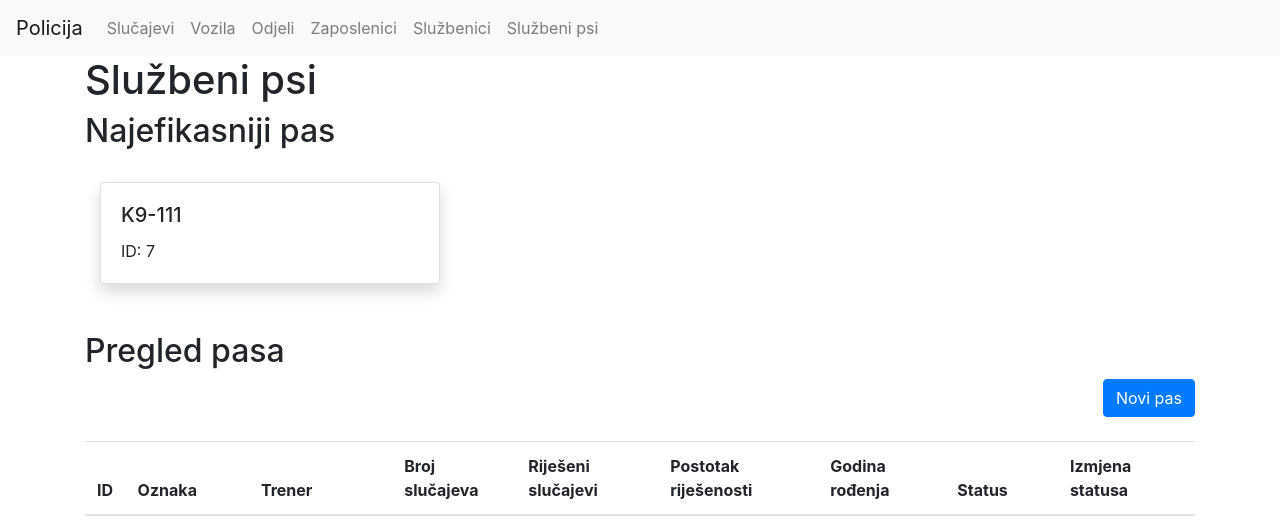
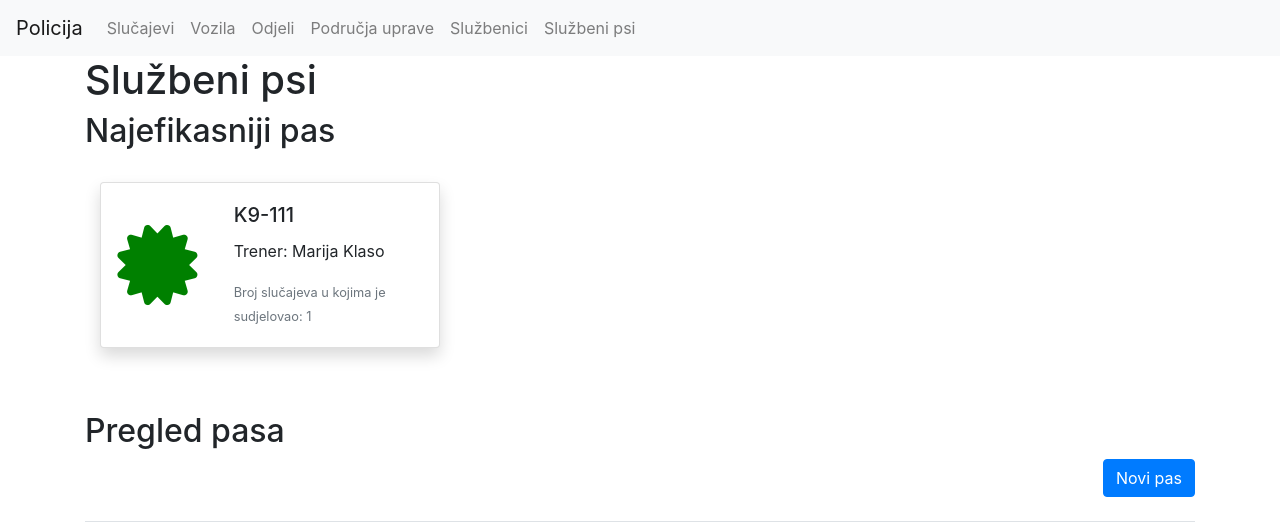
Before and after one commit to petarally/BP2_policija_aplikacija, a Flask app: page /sluzbeni_psi in a window 1280 px wide. Shown: the top 522 px of the page. Run offline with Flask 3, Linux system fonts and the light colour scheme; data comes from the database, SQL or seed files in the repository; some libraries are stand-ins or nearby versions.

Commit message:
izmijena u područjim upravama

```diff
--- a/app.py
+++ b/app.py
@@ -12,7 +12,6 @@ app.config['MYSQL_HOST'] = 'localhost'
 app.config['MYSQL_USER'] = 'root'
 app.config['MYSQL_PASSWORD'] = 'root'
 app.config['MYSQL_DB'] = 'Policija'
-# app.config["MYSQL_AUTOCOMMIT"] = True ili False ... odaberite po želji i prema tome onda koristite ili ne koristite mysql.connection.commit()
 
 mysql = MySQL(app)
 
@@ -136,21 +135,22 @@ def add_vozilo():
 
     return render_template('vozila.html')
 
-@app.route('/zaposlenici')
-def zaposlenici():
+@app.route('/podrucja_uprave')
+def podrucja_uprave():
     cur = mysql.connection.cursor()
     cur.execute("SELECT * FROM podrucje_uprave")
     podrucja = cur.fetchall()
     cur.close()
-    return render_template('zaposlenici.html', podrucja=podrucja)
+    return render_template('podrucja_uprave.html', podrucja=podrucja)
 
-@app.route('/zaposlenici/<podrucje_uprave>')
-def zaposlenici_podrucje(podrucje_uprave):
+@app.route('/podrucja_uprave/<podrucje_uprave>')
+def odjeli_podrucje(podrucje_uprave):
     cur = mysql.connection.cursor()
-    cur.execute("SELECT * FROM zaposlenik JOIN osoba ON osoba.id = zaposlenik.id_osoba JOIN zgrada ON zaposlenik.id_zgrada = zgrada.id JOIN mjesto ON mjesto.id = zgrada.id_mjesto WHERE id_podrucje_uprave = %s", [podrucje_uprave])
-    zaposlenici = cur.fetchall()
+    cur.execute("SELECT * FROM odjeli_podrucje_uprave WHERE podrucje_id = %s", [podrucje_uprave])
+    odjeli = cur.fetchall()
     cur.close()
-    return render_template('zaposlenici_podrucje.html', zaposlenici=zaposlenici)
+    print(odjeli)
+    return render_template('odjeli_podrucje.html', odjeli=odjeli)
 
 @app.route('/odjeli')
 def odjeli():
--- a/templates/navbar.html
+++ b/templates/navbar.html
@@ -23,7 +23,7 @@
         <a class="nav-link" href="/odjeli">Odjeli</a>
       </li>
       <li class="nav-item">
-        <a class="nav-link" href="/zaposlenici">Zaposlenici</a>
+        <a class="nav-link" href="/podrucja_uprave">Područja uprave</a>
       </li>
       <li class="nav-item">
         <a class="nav-link" href="/sluzbenici">Službenici</a>
--- a/templates/zaposlenici.html
+++ b/templates/podrucja_uprave.html
@@ -1,7 +1,7 @@
 <!DOCTYPE html>
 <html>
   <head>
-    <title>Policija | Zaposlenici</title>
+    <title>Policija | Područja uprave</title>
     <link
       rel="stylesheet"
       href="https://stackpath.bootstrapcdn.com/bootstrap/4.5.2/css/bootstrap.min.css"
@@ -16,7 +16,7 @@
       <ul class="list-group">
         {% for podrucje in podrucja %}
         <a
-          href="{{ url_for('zaposlenici_podrucje', podrucje_uprave=podrucje[0]) }}"
+          href="{{ url_for('odjeli_podrucje', podrucje_uprave=podrucje[0]) }}"
           >{{ podrucje[1] }}</a
         >
         {% endfor %}
--- a/templates/sluzbeni_psi.html
+++ b/templates/sluzbeni_psi.html
@@ -23,10 +23,25 @@
         <div class="row">
           {% for pas in najefikasniji_pas %}
           <div class="col-sm-4 mb-4">
-            <div class="card h-100 shadow">
-              <div class="card-body">
-                <h5 class="card-title">{{ pas[1] }}</h5>
-                <p class="card-text">ID: {{ pas[0] }}</p>
+            <div class="card mb-3 shadow" style="max-width: 540px">
+              <div class="row no-gutters">
+                <div
+                  class="col-md-4 d-flex justify-content-center align-items-center"
+                >
+                  <i class="fas fa-certificate fa-5x colorize"></i>
+                </div>
+                <div class="col-md-8">
+                  <div class="card-body">
+                    <h5 class="card-title">{{ pas[1] }}</h5>
+                    <p class="card-text">Trener: {{ pas[2] }}</p>
+                    <p class="card-text">
+                      <small class="text-muted"
+                        >Broj slučajeva u kojima je sudjelovao: {{ pas[3]
+                        }}</small
+                      >
+                    </p>
+                  </div>
+                </div>
               </div>
             </div>
           </div>
@@ -69,7 +84,7 @@
               <i
                 class="fas fa-paw blink"
                 data-toggle="tooltip"
-                title="Nagrađivani pas"
+                title="Aktivni pas"
               ></i>
               {% endif %}
             </td>
@@ -227,6 +242,9 @@
       .blink:hover {
         cursor: pointer;
       }
+      .colorize {
+        color: green;
+      }
     </style>
     <script>
       $(function () {
```
Also changed, not shown: templates/odjeli_podrucje.html (renamed from templates/zaposlenici_podrucje.html, +9 -7 lines), database/baza.sql.
